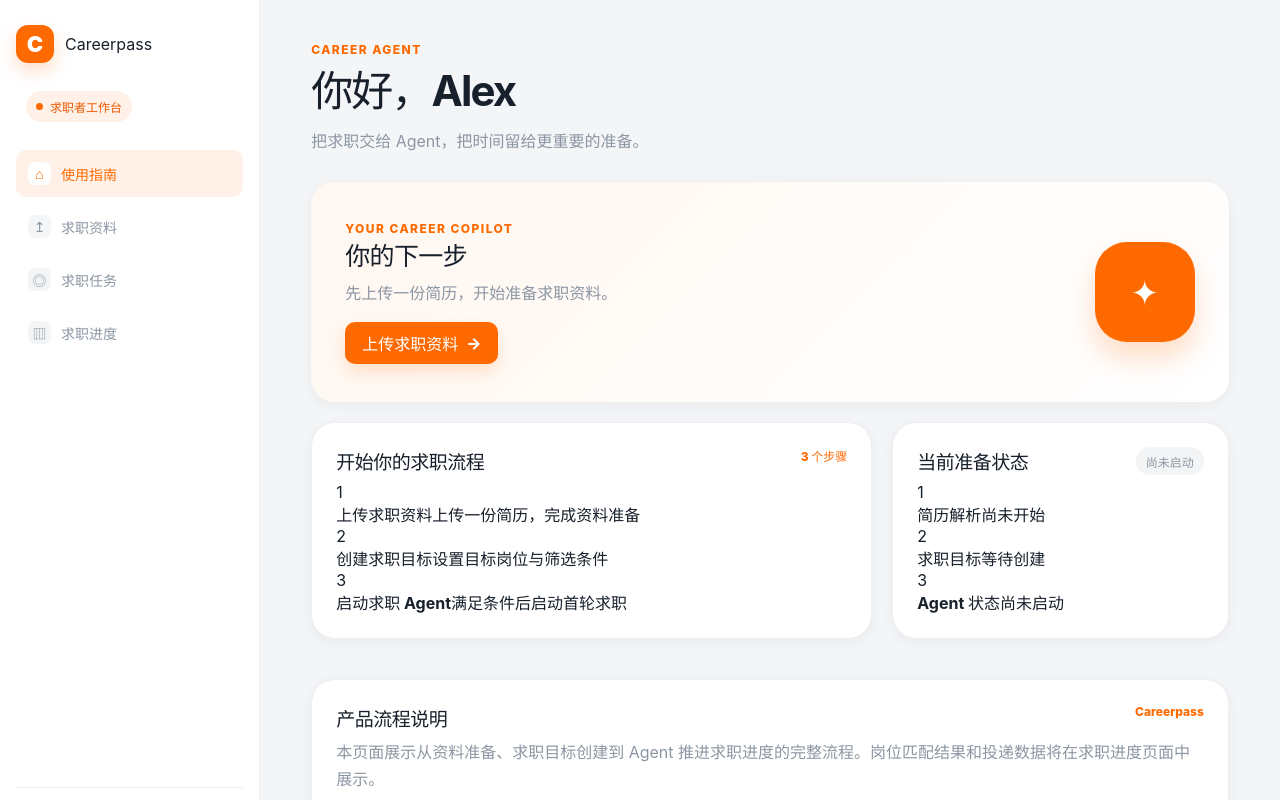
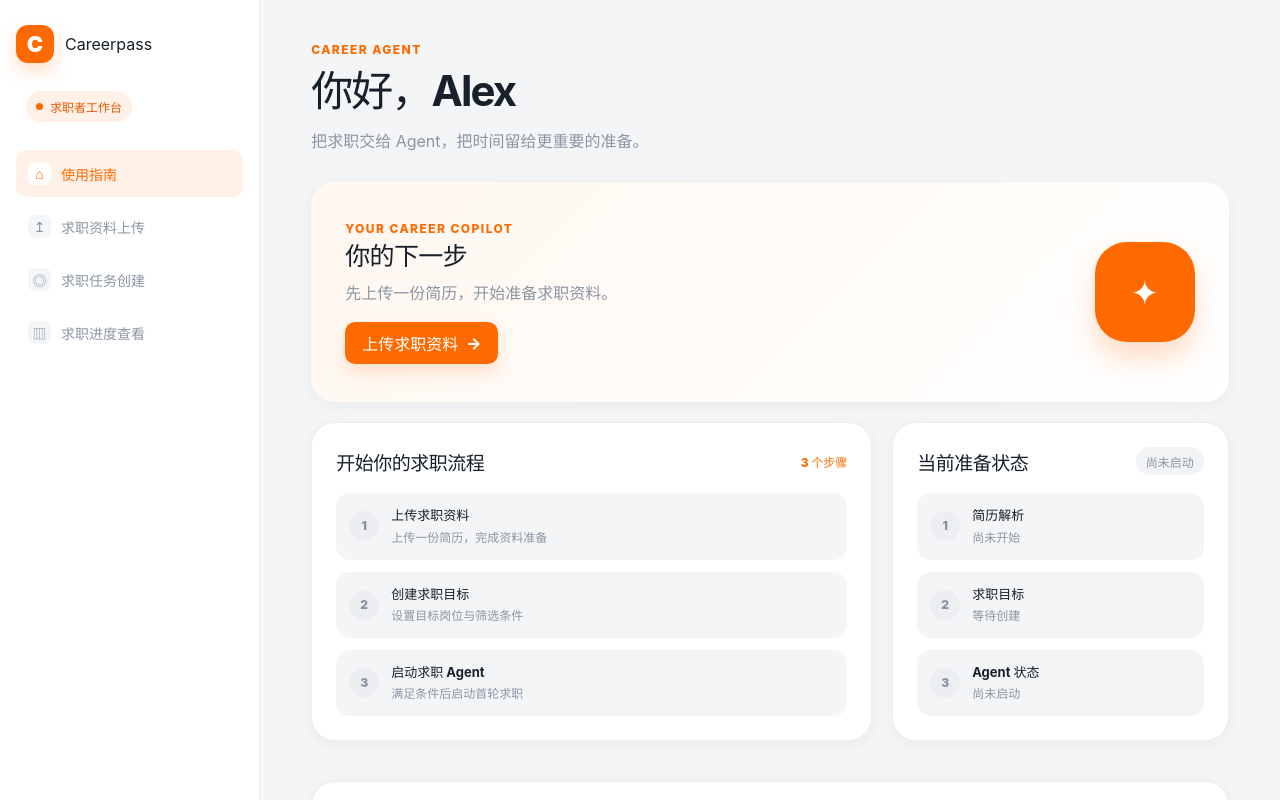
Before and after one commit to mingyuexinc/Careerpass, a React (Vite) app in the folder careerpass-frontend/: page /login in a window 1280 px wide. Both pictures are taken after typing "Sample", "Sample123" into the empty fields and a click on the button "登录". Shown: the top 800 px of the page. Built offline with nearby package versions, Linux system fonts and the light colour scheme.

Commit message:
feat(frontend): align workflow guides and navigation

```diff
--- a/careerpass-frontend/src/layouts/RoleLayout.tsx
+++ b/careerpass-frontend/src/layouts/RoleLayout.tsx
@@ -18,15 +18,15 @@ export function RoleLayout({ role, children }: { role: UserRole; children: React
     role === "candidate"
       ? [
           { to: "/candidate", label: "使用指南", icon: "⌂" },
-          { to: "/candidate/documents", label: "求职资料", icon: "↥" },
-          { to: "/candidate/job-goal", label: "求职任务", icon: "◎" },
-          { to: "/candidate/progress", label: "求职进度", icon: "▥" },
+          { to: "/candidate/documents", label: "求职资料上传", icon: "↥" },
+          { to: "/candidate/job-goal", label: "求职任务创建", icon: "◎" },
+          { to: "/candidate/progress", label: "求职进度查看", icon: "▥" },
         ]
       : [
           { to: "/hr", label: "使用指南", icon: "⌂" },
-          { to: "/hr/jobs", label: "岗位 JD", icon: "↥" },
+          { to: "/hr/jobs", label: "岗位 JD 上传", icon: "↥" },
           { to: "/hr/conversations", label: "求职沟通", icon: "□" },
-          { to: "/hr/applications", label: "投递进度", icon: "↗" },
+          { to: "/hr/applications", label: "投递进度更新", icon: "↗" },
         ];
 
   function handleSignOut() {
--- a/careerpass-frontend/src/pages/candidate/CandidateHomePage.tsx
+++ b/careerpass-frontend/src/pages/candidate/CandidateHomePage.tsx
@@ -1,6 +1,11 @@
 import { Link } from "react-router-dom";
 import { PageHeader } from "../../components/PageHeader";
-import { LoadingState, StatusBadge } from "../../components/ui";
+import {
+  LoadingState,
+  StatusBadge,
+  StepListItem,
+  type StepMarkerStatus,
+} from "../../components/ui";
 import { agentStatusMeta, resumeStatusMeta } from "../../domain/mappings";
 import { useWorkspaceRefresh } from "../../features/workspace/useWorkspaceRefresh";
 import { useAuthStore } from "../../stores/auth-store";
@@ -16,14 +21,35 @@ export function CandidateHomePage() {
   const status = agentStatusMeta[agentStatus];
   const firstName = user?.displayName.split(" ")[0] ?? "求职者";
   const resumeParsed = resume?.parseStatus === "succeeded";
-  const agentStarted = agentStatus === "running" || agentStatus === "finished";
+  const resumeStepStatus: StepMarkerStatus = resumeParsed
+    ? "completed"
+    : resume
+      ? "active"
+      : "waiting";
+  const goalStepStatus: StepMarkerStatus = jobGoal
+    ? "completed"
+    : resumeParsed
+      ? "active"
+      : "waiting";
+  const agentStepStatus: StepMarkerStatus =
+    agentStatus === "finished"
+      ? "completed"
+      : agentStatus === "running" || agentStatus === "ready"
+        ? "active"
+        : "waiting";
+  const agentActiveSymbol = agentStatus === "running" ? "…" : undefined;
   const nextStep =
     agentStatus === "finished"
       ? { to: "/candidate/progress", label: "查看求职进度" }
       : resumeParsed
         ? { to: "/candidate/job-goal", label: "进入求职任务" }
         : { to: "/candidate/documents", label: "上传求职资料" };
-  const flowSteps = [
+  const flowSteps: Array<{
+    title: string;
+    description: string;
+    status: StepMarkerStatus;
+    activeSymbol?: string;
+  }> = [
     {
       title: "上传求职资料",
       description: resumeParsed
@@ -33,12 +59,12 @@ export function CandidateHomePage() {
           : resume?.parseStatus === "failed"
             ? "简历解析未完成，请重新上传"
             : "上传一份简历，完成资料准备",
-      done: resumeParsed,
+      status: resumeStepStatus,
     },
     {
       title: "创建求职目标",
       description: jobGoal ? "求职目标已创建" : "设置目标岗位与筛选条件",
-      done: Boolean(jobGoal),
+      status: goalStepStatus,
     },
     {
       title: "启动求职 Agent",
@@ -50,7 +76,8 @@ export function CandidateHomePage() {
             : agentStatus === "ready"
               ? "启动条件已满足，可以启动 Agent"
               : "满足条件后启动首轮求职",
-      done: agentStarted,
+      status: agentStepStatus,
+      activeSymbol: agentActiveSymbol,
     },
   ];
   return (
@@ -78,63 +105,51 @@ export function CandidateHomePage() {
         <div className="hero-orb">✦</div>
       </section>
       <section className="two-col">
-        <article className="panel">
+        <article className="panel guide-panel">
           <div className="panel-heading">
             <h2>开始你的求职流程</h2>
             <span className="panel-heading-note">3 个步骤</span>
           </div>
-          <div className="guide-step-list">
+          <div className="step-list">
             {flowSteps.map((step, index) => (
-              <div
-                className={`guide-step ${step.done ? "is-done" : ""}`}
+              <StepListItem
                 key={step.title}
-              >
-                <span className="guide-step-marker">{step.done ? "✓" : index + 1}</span>
-                <div>
-                  <strong>{step.title}</strong>
-                  <span>{step.description}</span>
-                </div>
-              </div>
+                step={index + 1}
+                status={step.status}
+                title={step.title}
+                description={step.description}
+                activeSymbol={step.activeSymbol}
+              />
             ))}
           </div>
         </article>
-        <article className="panel">
+        <article className="panel guide-panel">
           <div className="panel-heading">
             <h2>当前准备状态</h2>
             <StatusBadge tone={status.tone}>{status.label}</StatusBadge>
           </div>
-          <div className="state-list">
-            <div
-              className={`state-row ${resumeParsed ? "done" : resume ? "active" : ""}`}
-            >
-              <span className="state-marker">{resumeParsed ? "✓" : "1"}</span>
-              <div>
-                <strong>简历解析</strong>
-                <span>
-                  {resume ? resumeStatusMeta[resume.parseStatus].label : "尚未开始"}
-                </span>
-              </div>
-            </div>
-            <div
-              className={`state-row ${jobGoal ? "done" : resumeParsed ? "active" : ""}`}
-            >
-              <span className="state-marker">{jobGoal ? "✓" : "2"}</span>
-              <div>
-                <strong>求职目标</strong>
-                <span>{jobGoal ? "已创建" : "等待创建"}</span>
-              </div>
-            </div>
-            <div
-              className={`state-row ${agentStatus === "finished" ? "done" : agentStarted || agentStatus === "ready" ? "active" : ""}`}
-            >
-              <span className="state-marker">
-                {agentStatus === "finished" ? "✓" : agentStatus === "running" ? "…" : "3"}
-              </span>
-              <div>
-                <strong>Agent 状态</strong>
-                <span>{status.label}</span>
-              </div>
-            </div>
+          <div className="step-list">
+            <StepListItem
+              step={1}
+              status={resumeStepStatus}
+              title="简历解析"
+              description={
+                resume ? resumeStatusMeta[resume.parseStatus].label : "尚未开始"
+              }
+            />
+            <StepListItem
+              step={2}
+              status={goalStepStatus}
+              title="求职目标"
+              description={jobGoal ? "已创建" : "等待创建"}
+            />
+            <StepListItem
+              step={3}
+              status={agentStepStatus}
+              activeSymbol={agentActiveSymbol}
+              title="Agent 状态"
+              description={status.label}
+            />
           </div>
         </article>
       </section>
--- a/careerpass-frontend/src/pages/hr/HrHomePage.tsx
+++ b/careerpass-frontend/src/pages/hr/HrHomePage.tsx
@@ -1,6 +1,11 @@
 import { Link } from "react-router-dom";
 import { PageHeader } from "../../components/PageHeader";
-import { LoadingState, StatusBadge } from "../../components/ui";
+import {
+  LoadingState,
+  StatusBadge,
+  StepListItem,
+  type StepMarkerStatus,
+} from "../../components/ui";
 import { useWorkspaceRefresh } from "../../features/workspace/useWorkspaceRefresh";
 import { useAuthStore } from "../../stores/auth-store";
 import { useWorkspaceStore } from "../../stores/workspace-store";
@@ -16,27 +21,42 @@ export function HrHomePage() {
   const hasConversations = conversations.length > 0;
   const hasApplications = applications.length > 0;
   const processStarted = hasConversations || hasApplications;
-  const flowSteps = [
+  const jobStepStatus: StepMarkerStatus = currentJob ? "completed" : "active";
+  const conversationStepStatus: StepMarkerStatus = hasConversations
+    ? "completed"
+    : currentJob
+      ? "active"
+      : "waiting";
+  const applicationStepStatus: StepMarkerStatus = hasApplications
+    ? "completed"
+    : hasConversations
+      ? "active"
+      : "waiting";
+  const flowSteps: Array<{
+    title: string;
+    description: string;
+    status: StepMarkerStatus;
+  }> = [
     {
       title: "上传岗位 JD",
       description: currentJob
         ? "岗位信息已准备，可以查看岗位摘要"
         : "准备供求职者 Agent 匹配的岗位信息",
-      done: Boolean(currentJob),
+      status: jobStepStatus,
     },
     {
       title: "参与岗位沟通",
       description: hasConversations
         ? "已有沟通记录，可以继续交流"
         : "求职者 Agent 发起沟通后进行交流",
-      done: hasConversations,
+      status: conversationStepStatus,
     },
     {
       title: "更新投递进度",
       description: hasApplications
         ? "根据实际情况推进指定投递记录"
         : "沟通开始后可查看并更新",
-      done: hasApplications,
+      status: applicationStepStatus,
     },
   ];
   return (
@@ -65,59 +85,49 @@ export function HrHomePage() {
         <div className="hero-orb">⌁</div>
       </section>
       <section className="two-col">
-        <article className="panel">
+        <article className="panel guide-panel">
           <div className="panel-heading">
             <h2>HR 标准流程</h2>
             <span className="panel-heading-note">3 个步骤</span>
           </div>
-          <div className="guide-step-list">
+          <div className="step-list">
             {flowSteps.map((step, index) => (
-              <div
-                className={`guide-step ${step.done ? "is-done" : ""}`}
+              <StepListItem
                 key={step.title}
-              >
-                <span className="guide-step-marker">{step.done ? "✓" : index + 1}</span>
-                <div>
-                  <strong>{step.title}</strong>
-                  <span>{step.description}</span>
-                </div>
-              </div>
+                step={index + 1}
+                status={step.status}
+                title={step.title}
+                description={step.description}
+              />
             ))}
           </div>
         </article>
-        <article className="panel">
+        <article className="panel guide-panel">
           <div className="panel-heading">
             <h2>当前准备状态</h2>
             <StatusBadge tone={processStarted ? "info" : "neutral"}>
               {processStarted ? "进行中" : "待完成"}
             </StatusBadge>
           </div>
-          <div className="state-list">
-            <div className={`state-row ${currentJob ? "done" : "active"}`}>
-              <span className="state-marker">{currentJob ? "✓" : "1"}</span>
-              <div>
-                <strong>岗位 JD</strong>
-                <span>{currentJob ? "已准备岗位数据" : "尚未上传"}</span>
-              </div>
-            </div>
-            <div
-              className={`state-row ${hasConversations ? "done" : currentJob ? "active" : ""}`}
-            >
-              <span className="state-marker">{hasConversations ? "✓" : "2"}</span>
-              <div>
-                <strong>求职者 Agent 沟通</strong>
-                <span>{hasConversations ? "已有沟通记录" : "等待求职者启动 Agent"}</span>
-              </div>
-            </div>
-            <div
-              className={`state-row ${hasApplications ? "done" : hasConversations ? "active" : ""}`}
-            >
-              <span className="state-marker">{hasApplications ? "✓" : "3"}</span>
-              <div>
-                <strong>投递进度更新</strong>
-                <span>{hasApplications ? "可以查看并更新" : "沟通开始后可用"}</span>
-              </div>
-            </div>
+          <div className="step-list">
+            <StepListItem
+              step={1}
+              status={jobStepStatus}
+              title="岗位 JD"
+              description={currentJob ? "已准备岗位数据" : "尚未上传"}
+            />
+            <StepListItem
+              step={2}
+              status={conversationStepStatus}
+              title="求职者 Agent 沟通"
+              description={hasConversations ? "已有沟通记录" : "等待求职者启动 Agent"}
+            />
+            <StepListItem
+              step={3}
+              status={applicationStepStatus}
+              title="投递进度更新"
+              description={hasApplications ? "可以查看并更新" : "沟通开始后可用"}
+            />
           </div>
         </article>
       </section>
```
Also changed, not shown: 4 other files (tests, documents, lock files or other folders).
